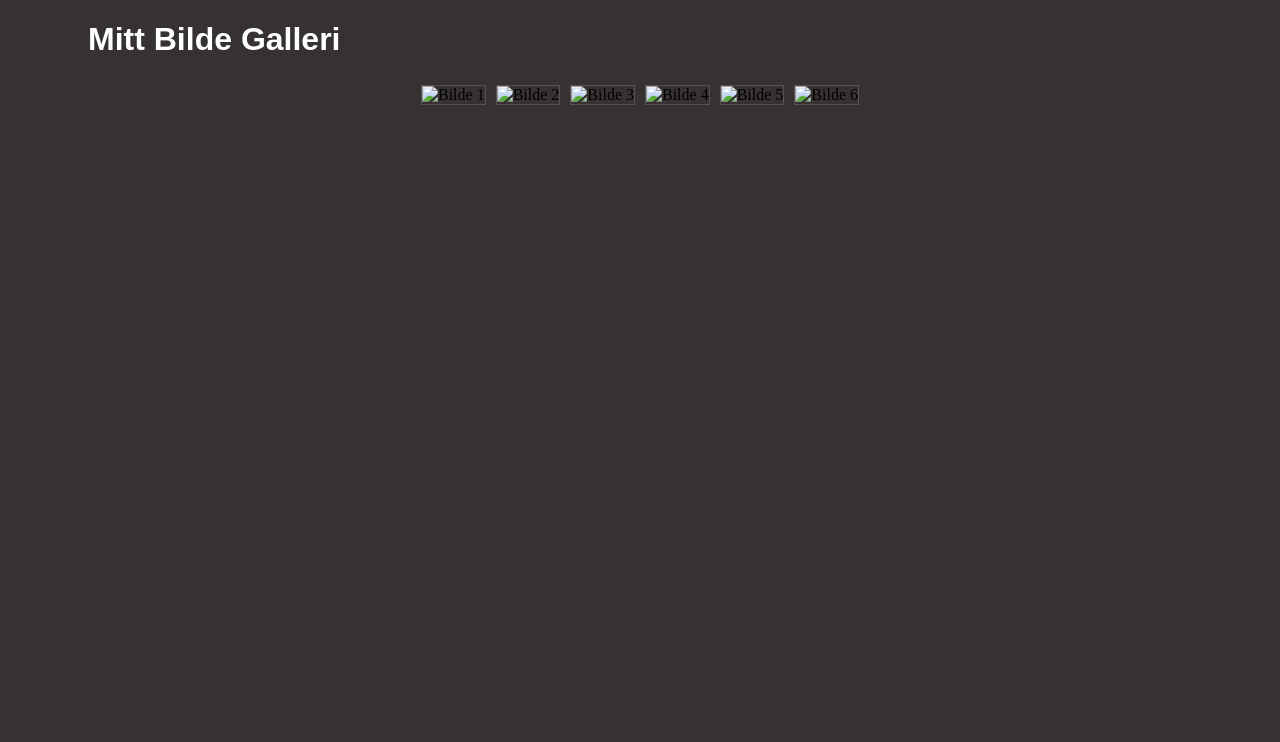
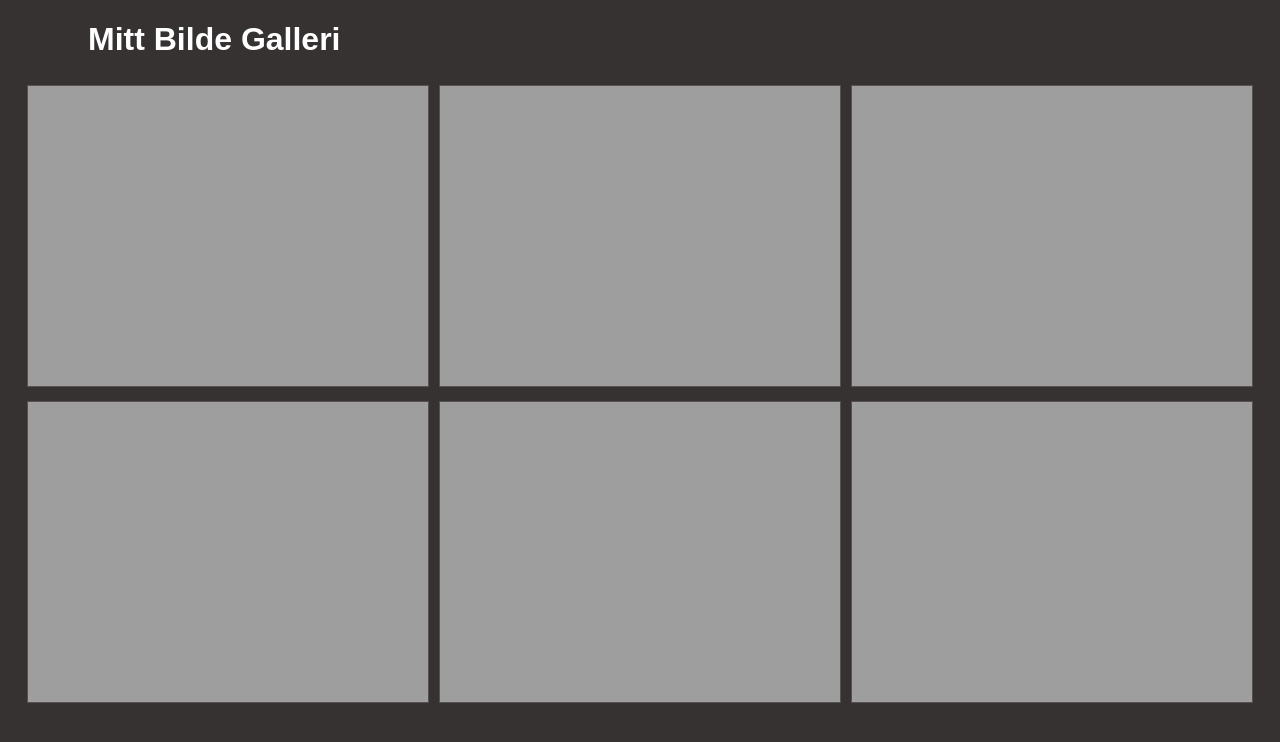
Before and after one commit to JoeBamaVEVO/Bilde-Galleri, a plain HTML site: page index.html in a window 1280 px wide. Drawn offline with Linux system fonts and the light colour scheme; the site is published under a folder, as on GitHub Pages, so addresses that start at the root find nothing.

Commit message:
quick fix

```diff
--- a/index.html
+++ b/index.html
@@ -6,29 +6,30 @@
     <meta name="viewport" content="width=device-width, initial-scale=1.0">
     <title>Document</title>
     <link rel="stylesheet" href="style.css">
+
 </head>
 <body>
     <h1> Mitt Bilde Galleri </h1>
     <div class="container">
         <div>
-            <img class="bilde-thumbnail" src="/bilder/Bilde1.JPG" alt="Bilde 1">
+            <img id="bilde1" class="bilde-thumbnail" src="bilder/Bilde1.JPG" alt="Bilde 1">
         </div>
         <div>
-            <img class="bilde-thumbnail" src="/bilder/Bilde2.JPG" alt="Bilde 2">
+            <img id="bilde2" class="bilde-thumbnail" src="bilder/Bilde2.JPG" alt="Bilde 2">
         </div>
         <div>
-            <img class="bilde-thumbnail" src="/bilder/Bilde3.JPG" alt="Bilde 3">
+            <img id="bilde3" class="bilde-thumbnail" src="bilder/Bilde3.JPG" alt="Bilde 3">
         </div>
         <div>
-            <img class="bilde-thumbnail" src="/bilder/Bilde4.JPG" alt="Bilde 4">
+            <img id="bilde4" class="bilde-thumbnail" src="bilder/Bilde4.JPG" alt="Bilde 4">
         </div>
         <div>
-            <img class="bilde-thumbnail" src="/bilder/Bilde5.JPG" alt="Bilde 5">
+            <img id="bilde5" class="bilde-thumbnail" src="bilder/Bilde5.JPG" alt="Bilde 5">
         </div>
         <div>
-            <img class="bilde-thumbnail" src="/bilder/Bilde6.JPG" alt="Bilde 6">
+            <img id="bilde6" class="bilde-thumbnail" src="bilder/Bilde6.JPG" alt="Bilde 6">
         </div>
-
     </div>
+    <script src="script.js"></script>
 </body>
 </html>
--- /dev/null
+++ b/script.js
@@ -0,0 +1,3 @@
+document.getElementById("bilde1").onclick = function(){
+    console.log("Hello World")
+}
```
